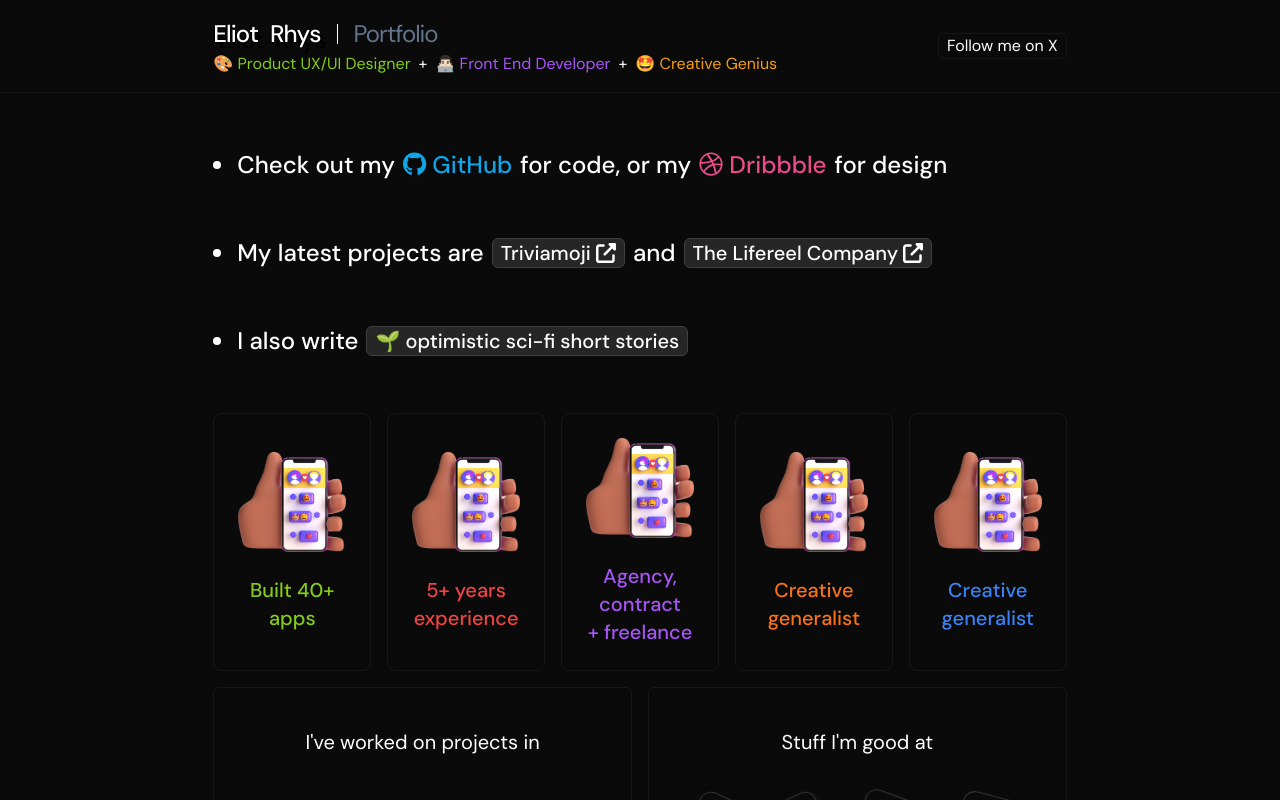
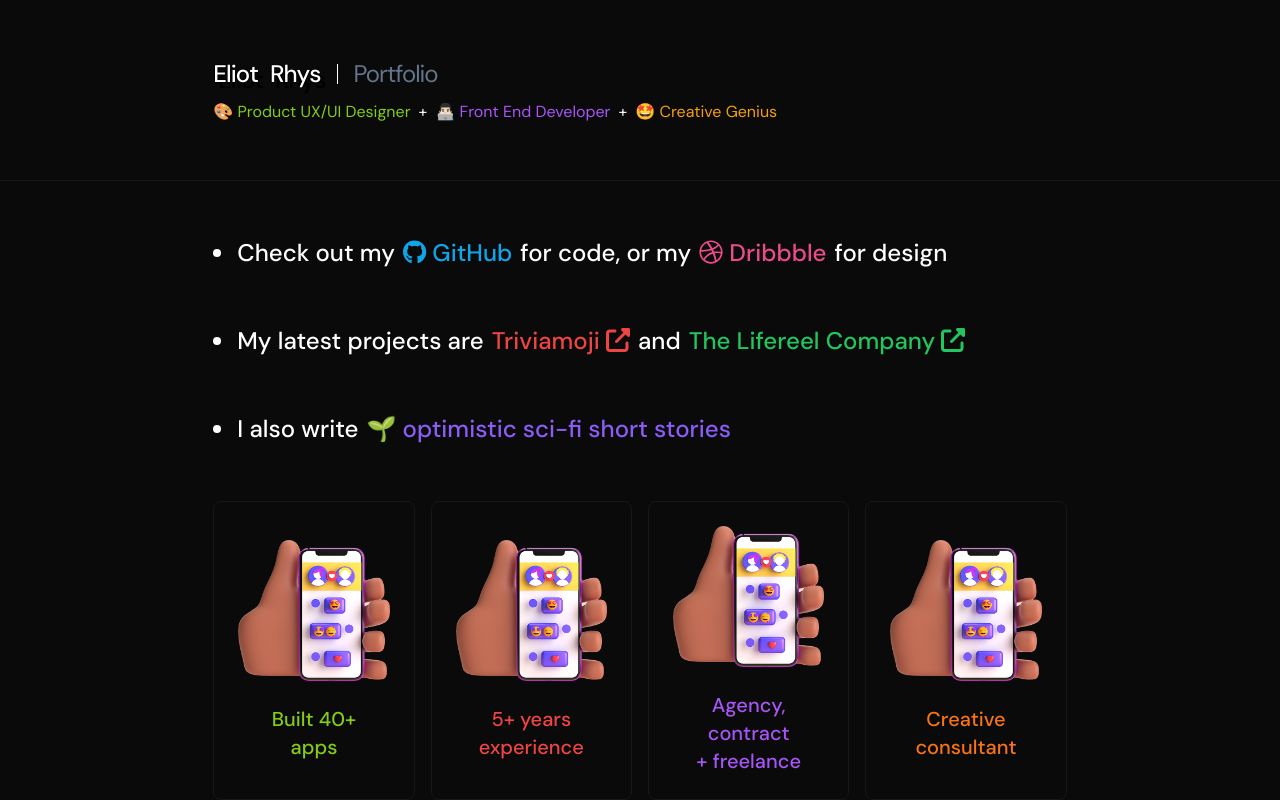
Before and after one commit to eliotrhys/eliot-portfolio-website, a Next.js app: page / in a window 1280 px wide. Shown: the top 800 px of the page. Built offline with nearby package versions, Linux system fonts and the light colour scheme.

Commit message:
more changes

```diff
--- a/components/AreasBlock.tsx
+++ b/components/AreasBlock.tsx
@@ -29,11 +29,11 @@
     return (
         <div className="border border-neutral-900 rounded-md">
 
-          <h2 className="text-xl mb-5 text-white text-center pt-10">I've worked on projects in</h2>
+          <h2 className="text-xl mb-4 text-white text-center pt-10">I've worked on projects in</h2>
 
             <div className="">
                 <motion.div
-                    className="mb-5 text-center areas-block p-6"
+                    className="mb-5 text-center areas-block lg:p-6"
                     initial="hidden"
                     variants={variants}
                     whileInView="showing"
@@ -56,7 +56,7 @@
             </div>
 
             <div className="mb-5 text-center">
-                <h2 className="text-xl mb-5 text-white text-center">and even written code being used on the</h2>
+                <h2 className="text-xl mb-5 px-6 lg:px-0 text-white text-center">and even written code being used on the</h2>
                 <a href="https://braided.space/" target="_blank" rel="noreferrer" className="area-badge bg-purple-500 border border-purple-900" style={{marginRight: "0px"}}>International Space Station 👽</a>
             </div>
         </div>
--- a/components/DeepDives.tsx
+++ b/components/DeepDives.tsx
@@ -41,7 +41,7 @@
                         whileInView="showing"
                         viewport={{ once: true }}
                     >
-                        <motion.div variants={animationItem} className="lg:col-span-6">
+                        <motion.div variants={animationItem} className="md:col-span-2 lg:col-span-6">
                             <Link href="/triviamoji">
                                 <div className="deep-dive-synopsis mb-10 md:mb-0">
                                     <div className="relative">
--- a/components/HeroList.tsx
+++ b/components/HeroList.tsx
@@ -27,14 +27,14 @@
     return (
         <div className="container mx-auto px-4 md:w-2/3 md:px-0 mb-4">
 
-            <motion.div className="grid grid-cols-2 lg:grid-cols-5 gap-4 text-white"
+            <motion.div className="grid grid-cols-2 xl:grid-cols-12 gap-4 text-white"
                 initial="hidden"
                 variants={variants}
                 whileInView="showing"
                 viewport={{ once: true }}
             >
 
-                <motion.div variants={animationItem} className="border border-neutral-900 hover:bg-neutral-900 duration-100 ease-in-out rounded-lg">
+                <motion.div variants={animationItem} className="border border-neutral-900 hover:bg-neutral-900 duration-100 ease-in-out rounded-lg xl:col-span-3">
                     <div className="p-6 text-black flex justify-center items-center flex-col h-full">
                         <div className="mb-6">
                             <img src="/images/phone.png" alt="" />
@@ -43,7 +43,7 @@
                     </div>
                 </motion.div>
 
-                <motion.div variants={animationItem} className="border border-neutral-900 hover:bg-neutral-900 duration-100 ease-in-out rounded-lg">
+                <motion.div variants={animationItem} className="border border-neutral-900 hover:bg-neutral-900 duration-100 ease-in-out rounded-lg xl:col-span-3">
                     <div className="p-6 text-black flex justify-center items-center flex-col h-full">
                         <div className="mb-6">
                             <img src="/images/phone.png" alt="" />
@@ -52,7 +52,7 @@
                     </div>
                 </motion.div>
 
-                <motion.div variants={animationItem} className="border border-neutral-900 hover:bg-neutral-900 duration-100 ease-in-out rounded-lg">
+                <motion.div variants={animationItem} className="border border-neutral-900 hover:bg-neutral-900 duration-100 ease-in-out rounded-lg xl:col-span-3">
                     <div className="p-6 text-black flex justify-center items-center flex-col h-full">
                         <div className="mb-6">
                             <img src="/images/phone.png" alt="" />
@@ -62,24 +62,14 @@
                 </motion.div>
 
 
-                <motion.div variants={animationItem} className="border border-neutral-900 hover:bg-neutral-900 duration-100 ease-in-out rounded-lg">
+                <motion.div variants={animationItem} className="border border-neutral-900 hover:bg-neutral-900 duration-100 ease-in-out rounded-lg xl:col-span-3">
                     <div className="p-6 text-black flex justify-center items-center flex-col h-full">
                         <div className="mb-6">
                             <img src="/images/phone.png" alt="" />
                         </div>
-                        <div className="text-xl font-medium text-center text-orange-500">Creative<br/>generalist</div>
+                        <div className="text-xl font-medium text-center text-orange-500">Creative<br/>consultant</div>
                     </div>
                 </motion.div>
-
-                <motion.div variants={animationItem} className="border border-neutral-900 hover:bg-neutral-900 duration-100 ease-in-out rounded-lg col-span-2 sm:col-span-1">
-                    <div className="p-6 text-black flex justify-center items-center flex-col h-full">
-                        <div className="mb-6">
-                            <img src="/images/phone.png" alt="" />
-                        </div>
-                        <div className="text-xl font-medium text-center text-blue-500">Creative<br/>generalist</div>
-                    </div>
-                </motion.div>
-
             </motion.div>
         </div>
     )
--- a/pages/index.tsx
+++ b/pages/index.tsx
@@ -26,17 +26,15 @@
 
         <div className="half-page-container bg-cover bg-no-repeat">
 
-          {/* <img src="/images/wink.png" className="absolute bottom-0 right-0 h-24 md:h-36 lg:h-56 rounded-br-lg" alt="" /> */}
-
           <motion.div
             animate={{ opacity: [0, 1] }}
             transition={{ duration: 1 }}
             className="w-full"
           >
-            <div className="py-4">
+            <div className="py-14">
               <div className="flex justify-between items-center">
                 <div>
-                  <div className="flex items-center">
+                  <div className="flex items-center mb-2">
                     <h1 className="main-title highlight">
                       <span>E</span>
                       <span>l</span>
@@ -69,8 +67,6 @@
                     <span className="text-amber-500 rounded-md border-amber-500 text-md hover:bg-amber-500 hover:text-white duration-100 ease-in-out cursor-pointer">🤩 Creative Genius</span>
                     </div>
                 </div>
-
-                <div className="text-white border border-neutral-900 px-2 rounded-md">Follow me on X</div>
               </div>
             </div>
           </motion.div>
@@ -82,11 +78,19 @@
       <div className="container mx-auto px-4 md:w-2/3 md:px-0">
         <div className="text-white text-lg lg:text-2xl font-medium leading-loose">
 
-          <div className="mb-8 lg:mb-14 flex flex-wrap items-center"><div className="bg-white h-2 w-2 rounded-full mr-4"></div> Check out my <a href="https://github.com/eliotrhys" target="_blank" className="px-2 rounded-md border-sky-500 text-sky-500 duration-100 ease-in-out hover:bg-sky-500 relative hover:text-white"><FontAwesomeIcon icon={faGithub} /> GitHub</a> for code, or my <a href="" target="_blank" className="px-2 rounded-md dribbble duration-100 ease-in-out"><FontAwesomeIcon icon={faDribbble} /> Dribbble</a> for design</div>
+          <div className="mb-8 lg:mb-14 flex flex-wrap items-center">
+            <div className="bg-white h-2 w-2 rounded-full mr-4"></div>
+            <div>
+              <span>Check out my</span>
+              <a href="https://github.com/eliotrhys" target="_blank" className="px-2 rounded-md border-sky-500 text-sky-500 duration-100 ease-in-out hover:bg-sky-500 relative hover:text-white hover:mx-2"><FontAwesomeIcon icon={faGithub} /> GitHub</a>for code, or my
+              <a href="" target="_blank" className="px-2 rounded-md dribbble duration-100 ease-in-out hover:mx-2"><FontAwesomeIcon icon={faDribbble} /> Dribbble</a>
+              <span>for design</span>
+            </div>
+          </div>
 
-          <div className="mb-8 lg:mb-14 flex flex-wrap items-center"><div className="bg-white h-2 w-2 rounded-full mr-4"></div> My latest projects are <a href="https://www.triviamoji.com" target="_blank" className="border px-2 rounded-md border-neutral-700 bg-neutral-800 hover:bg-neutral-900 hover:border-neutral-800 text-md lg:text-xl mx-2">Triviamoji <FontAwesomeIcon icon={faUpRightFromSquare} /></a> and <a href="https://www.lifereel.co.uk" target="_blank" className="border px-2 rounded-md border-neutral-700 bg-neutral-800 hover:bg-neutral-900 hover:border-neutral-800 text-md lg:text-xl mx-2">The Lifereel Company <FontAwesomeIcon icon={faUpRightFromSquare} /></a></div>
+          <div className="mb-8 lg:mb-14 flex flex-wrap items-center"><div className="bg-white h-2 w-2 rounded-full mr-4"></div> My latest projects are <a href="https://www.triviamoji.com" target="_blank" className="px-2 rounded-md duration-100 ease-in-out hover:bg-red-500 text-red-500 hover:text-white hover:mx-2">Triviamoji <FontAwesomeIcon icon={faUpRightFromSquare} /></a> and <a href="https://www.lifereel.co.uk" target="_blank" className="px-2 rounded-md duration-100 ease-in-out hover:bg-green-500 text-green-500 hover:text-white hover:mx-2">The Lifereel Company <FontAwesomeIcon icon={faUpRightFromSquare} /></a></div>
 
-          <div className="mb-8 lg:mb-14 flex flex-wrap items-center"><div className="bg-white h-2 w-2 rounded-full mr-4"></div> I also write <a href="https://twitter.com/optimistictales" target="_blank" className="border px-2 rounded-md border-neutral-700 bg-neutral-800 hover:bg-neutral-900 hover:border-neutral-800 text-md lg:text-xl mx-2">🌱 optimistic sci-fi short stories</a></div>
+          <div className="mb-8 lg:mb-14 flex flex-wrap items-center"><div className="bg-white h-2 w-2 rounded-full mr-4"></div> I also write <a href="https://twitter.com/optimistictales" target="_blank" className="px-2 rounded-md duration-100 ease-in-out hover:bg-violet-500 text-violet-500 hover:text-white hover:mx-2">🌱 optimistic sci-fi short stories</a></div>
         </div>
       </div>
 
```
Also changed, not shown: components/StatsBlock.tsx (+21 -21 lines).
